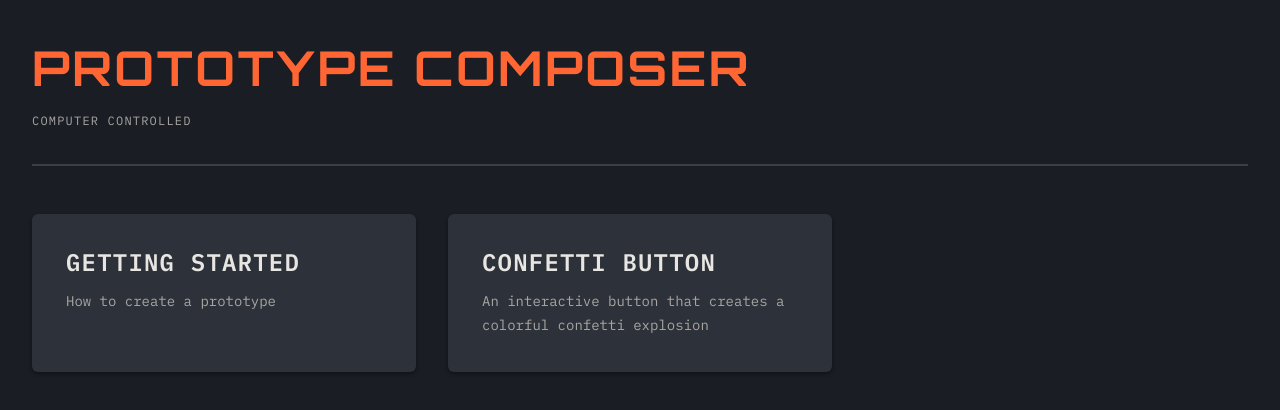
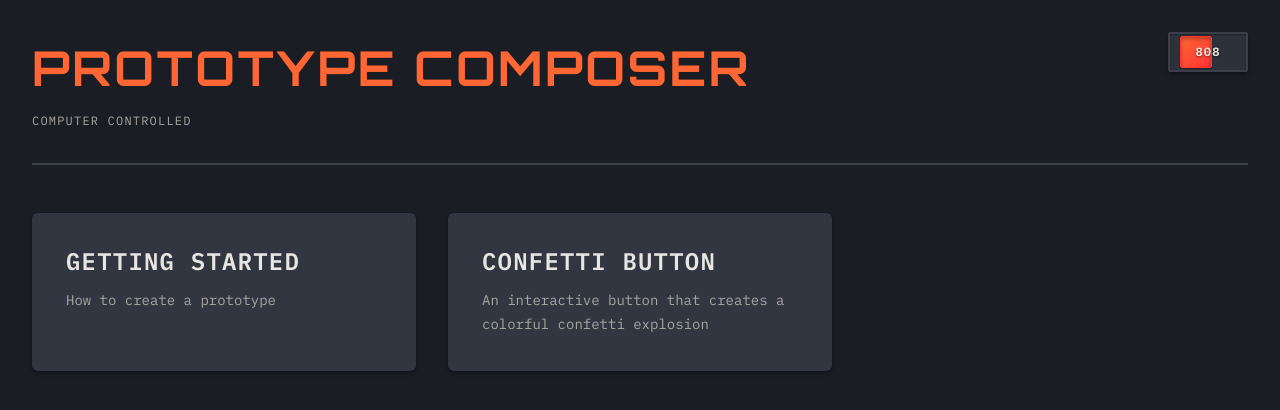
Before and after one commit to nate-hunter/prototype-demos-251031, a Next.js app: page / in a window 1280 px wide. Shown: the top 410 px of the page. Built offline with nearby package versions, Linux system fonts and the light colour scheme.

Commit message:
added ThemeToggle component for dark/light mode switching and updated homepage to include the toggle

```diff
--- /dev/null
+++ b/app/components/ThemeToggle/ThemeToggle.module.css
@@ -0,0 +1,185 @@
+/* Theme Toggle Container */
+.toggleContainer {
+  position: fixed;
+  top: var(--space-6);
+  right: var(--space-6);
+  z-index: 1000;
+}
+
+/* Base Toggle Button */
+.toggle {
+  position: relative;
+  width: 80px;
+  height: 40px;
+  border: none;
+  cursor: pointer;
+  transition: all var(--transition-base);
+  font-family: var(--font-primary), 'IBM Plex Mono', monospace;
+  font-size: var(--font-size-xs);
+  font-weight: var(--font-weight-semibold);
+  text-transform: uppercase;
+  letter-spacing: var(--letter-spacing-wider);
+  overflow: hidden;
+  border-radius: var(--radius-sm);
+  box-shadow: var(--shadow-md);
+}
+
+.toggle:focus-visible {
+  outline: 2px solid var(--color-brand);
+  outline-offset: 2px;
+}
+
+.toggle:active {
+  transform: scale(0.98);
+}
+
+/* Toggle Track */
+.toggleTrack {
+  position: relative;
+  width: 100%;
+  height: 100%;
+  display: flex;
+  align-items: center;
+  justify-content: center;
+  transition: all var(--transition-base);
+}
+
+/* Toggle Handle (sliding indicator) */
+.toggleHandle {
+  position: absolute;
+  width: 32px;
+  height: 32px;
+  border-radius: var(--radius-sm);
+  transition: all var(--transition-base);
+  box-shadow: var(--shadow-sm), var(--shadow-inset);
+  pointer-events: none;
+}
+
+/* Toggle Label */
+.toggleLabel {
+  position: relative;
+  z-index: 2;
+  transition: color var(--transition-base);
+  font-weight: var(--font-weight-bold);
+}
+
+/* ========================================
+   TR-808 DARK MODE STYLE
+   ======================================== */
+.toggle.dark {
+  background: var(--color-bg-secondary);
+  border: 2px solid var(--color-bg-tertiary);
+  box-shadow: var(--shadow-md), inset 0 1px 2px rgba(0, 0, 0, 0.3);
+}
+
+.toggle.dark .toggleHandle {
+  background: linear-gradient(
+    135deg,
+    var(--color-accent-orange-1) 0%,
+    var(--color-accent-red-1) 100%
+  );
+  left: 4px;
+  border: 1px solid var(--color-accent-red-1);
+}
+
+.toggle.dark .toggleLabel {
+  color: var(--color-text-primary);
+  text-shadow: 0 1px 2px rgba(0, 0, 0, 0.5);
+}
+
+.toggle.dark:hover {
+  background: var(--color-bg-tertiary);
+  border-color: var(--color-brand);
+  box-shadow: var(--shadow-lg), inset 0 1px 2px rgba(0, 0, 0, 0.3);
+}
+
+.toggle.dark:hover .toggleHandle {
+  background: linear-gradient(
+    135deg,
+    var(--color-accent-red-1) 0%,
+    var(--color-accent-orange-1) 100%
+  );
+  box-shadow: 0 0 8px var(--color-brand);
+}
+
+/* ========================================
+   TR-909 LIGHT MODE STYLE
+   ======================================== */
+[data-theme='light'] .toggle.light {
+  background: var(--color-bg-secondary);
+  border: 2px solid var(--color-border);
+  box-shadow: var(--shadow-md), inset 0 1px 2px rgba(255, 255, 255, 0.5);
+}
+
+[data-theme='light'] .toggle.light .toggleHandle {
+  background: var(--color-accent-orange);
+  right: 4px;
+  border: 1px solid var(--color-accent-red);
+  box-shadow: var(--shadow-sm), inset 0 1px 2px rgba(0, 0, 0, 0.1);
+}
+
+[data-theme='light'] .toggle.light .toggleLabel {
+  color: var(--color-text-primary);
+}
+
+[data-theme='light'] .toggle.light:hover {
+  background: var(--color-bg-elevated);
+  border-color: var(--color-accent-orange);
+  box-shadow: var(--shadow-lg), inset 0 1px 2px rgba(255, 255, 255, 0.5);
+}
+
+[data-theme='light'] .toggle.light:hover .toggleHandle {
+  background: var(--color-accent-orange-light);
+  box-shadow: 0 0 8px var(--color-accent-orange);
+}
+
+/* ========================================
+   DARK MODE STYLING FOR LIGHT TOGGLE
+   (when viewing in dark mode but toggle shows light option)
+   ======================================== */
+.toggle.light {
+  background: var(--color-bg-secondary);
+  border: 2px solid var(--color-bg-tertiary);
+  box-shadow: var(--shadow-md), inset 0 1px 2px rgba(0, 0, 0, 0.3);
+}
+
+.toggle.light .toggleHandle {
+  background: var(--color-accent-cream);
+  right: 4px;
+  border: 1px solid var(--color-accent-yellow-1);
+  box-shadow: var(--shadow-sm), inset 0 1px 2px rgba(0, 0, 0, 0.2);
+}
+
+.toggle.light .toggleLabel {
+  color: var(--color-text-secondary);
+}
+
+.toggle.light:hover {
+  background: var(--color-bg-tertiary);
+  border-color: var(--color-accent-yellow-1);
+  box-shadow: var(--shadow-lg), inset 0 1px 2px rgba(0, 0, 0, 0.3);
+}
+
+.toggle.light:hover .toggleHandle {
+  background: var(--color-accent-yellow-1);
+  box-shadow: 0 0 8px var(--color-accent-yellow-1);
+}
+
+/* Responsive adjustments */
+@media (max-width: 768px) {
+  .toggleContainer {
+    top: var(--space-4);
+    right: var(--space-4);
+  }
+
+  .toggle {
+    width: 70px;
+    height: 36px;
+    font-size: 10px;
+  }
+
+  .toggleHandle {
+    width: 28px;
+    height: 28px;
+  }
+}
--- /dev/null
+++ b/app/components/ThemeToggle/ThemeToggle.tsx
@@ -0,0 +1,50 @@
+'use client';
+
+import { useEffect, useState } from 'react';
+import styles from './ThemeToggle.module.css';
+
+export default function ThemeToggle() {
+  const [theme, setTheme] = useState<'dark' | 'light'>('dark');
+  const [mounted, setMounted] = useState(false);
+
+  useEffect(() => {
+    setMounted(true);
+    // Check for saved theme preference or default to dark
+    const savedTheme = localStorage.getItem('theme') as 'dark' | 'light' | null;
+    const initialTheme = savedTheme || 'dark';
+    setTheme(initialTheme);
+    document.documentElement.setAttribute('data-theme', initialTheme);
+  }, []);
+
+  const toggleTheme = () => {
+    const newTheme = theme === 'dark' ? 'light' : 'dark';
+    setTheme(newTheme);
+    document.documentElement.setAttribute('data-theme', newTheme);
+    localStorage.setItem('theme', newTheme);
+  };
+
+  // Prevent hydration mismatch by not rendering until mounted
+  if (!mounted) {
+    return (
+      <div className={styles.toggleContainer}>
+        <div className={styles.toggle} aria-hidden="true" />
+      </div>
+    );
+  }
+
+  return (
+    <div className={styles.toggleContainer}>
+      <button
+        className={`${styles.toggle} ${styles[theme]}`}
+        onClick={toggleTheme}
+        aria-label={`Switch to ${theme === 'dark' ? 'light' : 'dark'} mode`}
+        title={`Current: ${theme === 'dark' ? 'TR-808' : 'TR-909'} mode`}
+      >
+        <span className={styles.toggleTrack}>
+          <span className={styles.toggleHandle} />
+          <span className={styles.toggleLabel}>{theme === 'dark' ? '808' : '909'}</span>
+        </span>
+      </button>
+    </div>
+  );
+}
--- /dev/null
+++ b/app/components/ThemeToggle/index.ts
@@ -0,0 +1 @@
+export { default } from './ThemeToggle';
--- a/app/page.tsx
+++ b/app/page.tsx
@@ -1,6 +1,7 @@
 import Link from 'next/link';
 import styles from './styles/home.module.css';
 import { ibmPlexMono, orbitron } from './fonts';
+import ThemeToggle from './components/ThemeToggle';
 
 export default function Home() {
   // Add your prototypes to this array
@@ -25,6 +26,7 @@ export default function Home() {
 
   return (
     <div className={styles.container}>
+      <ThemeToggle />
       <header className={styles.header}>
         <h1>Prototype Composer</h1>
       </header>
--- a/app/styles/globals.css
+++ b/app/styles/globals.css
@@ -1,6 +1,8 @@
 /* CSS Reset */
 /* 1. Use a more-intuitive box-sizing model */
-*, *::before, *::after {
+*,
+*::before,
+*::after {
   box-sizing: border-box;
 }
 
@@ -15,22 +17,35 @@ body {
   /* 4. Improve text rendering */
   -webkit-font-smoothing: antialiased;
   /* 5. Set default font */
-  font-family: var(--font-geist-sans), system-ui, sans-serif;
+  font-family: var(--font-primary), 'IBM Plex Mono', monospace;
 }
 
 /* 5. Improve media defaults */
-img, picture, video, canvas, svg {
+img,
+picture,
+video,
+canvas,
+svg {
   display: block;
   max-width: 100%;
 }
 
 /* 6. Inherit fonts for form controls */
-input, button, textarea, select {
+input,
+button,
+textarea,
+select {
   font: inherit;
 }
 
 /* 7. Avoid text overflows */
-p, h1, h2, h3, h4, h5, h6 {
+p,
+h1,
+h2,
+h3,
+h4,
+h5,
+h6 {
   overflow-wrap: break-word;
 }
 
@@ -38,13 +53,26 @@ p, h1, h2, h3, h4, h5, h6 {
 p {
   text-wrap: pretty;
 }
-h1, h2, h3, h4, h5, h6 {
+h1,
+h2,
+h3,
+h4,
+h5,
+h6 {
   text-wrap: balance;
 }
 
 /*
   9. Create a root stacking context
 */
-#root, #__next {
+#root,
+#__next {
   isolation: isolate;
 }
+
+/* Apply theme to body - defaults to dark mode (TR-808) */
+body {
+  background-color: var(--color-bg-primary);
+  color: var(--color-text-primary);
+  transition: background-color var(--transition-base), color var(--transition-base);
+}
```
